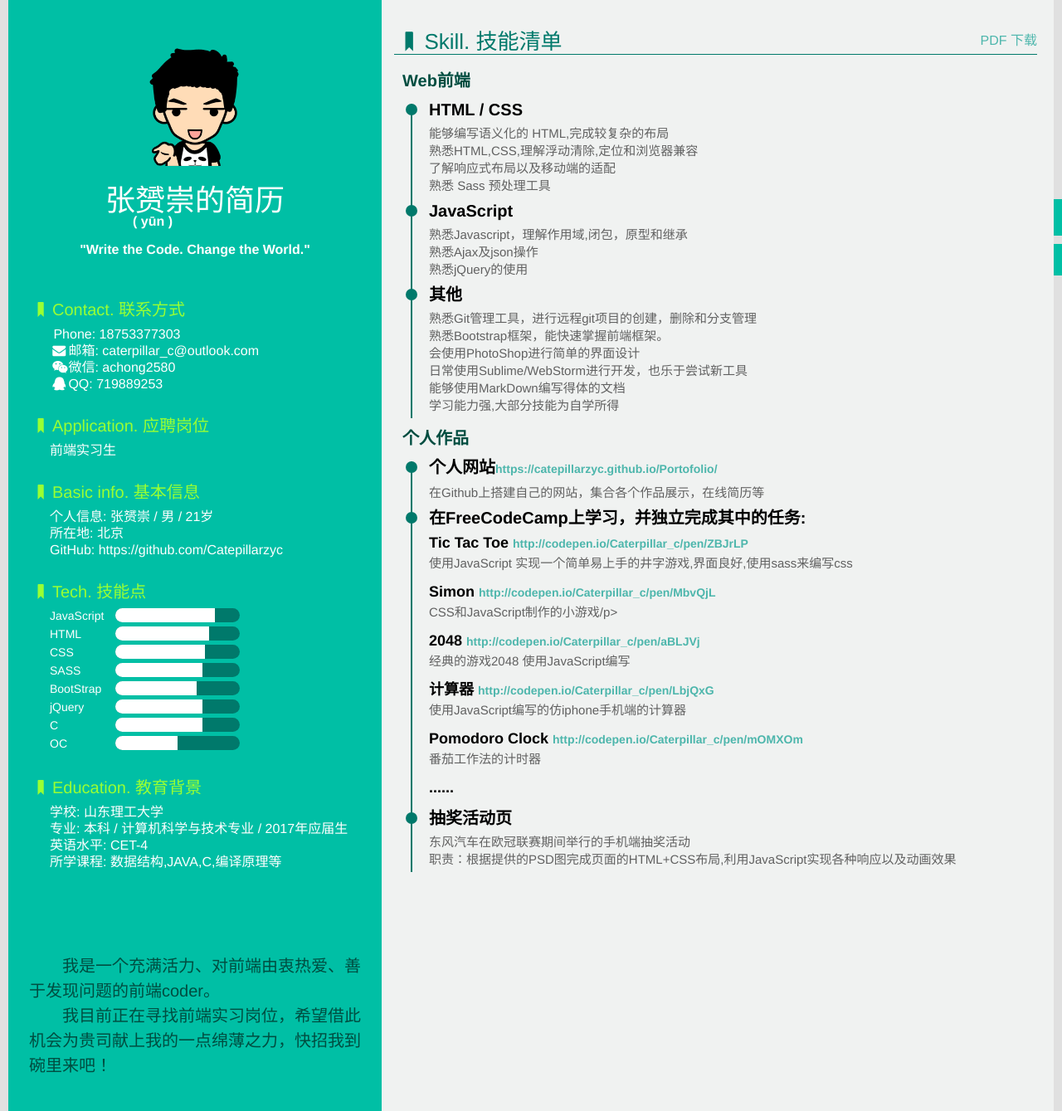
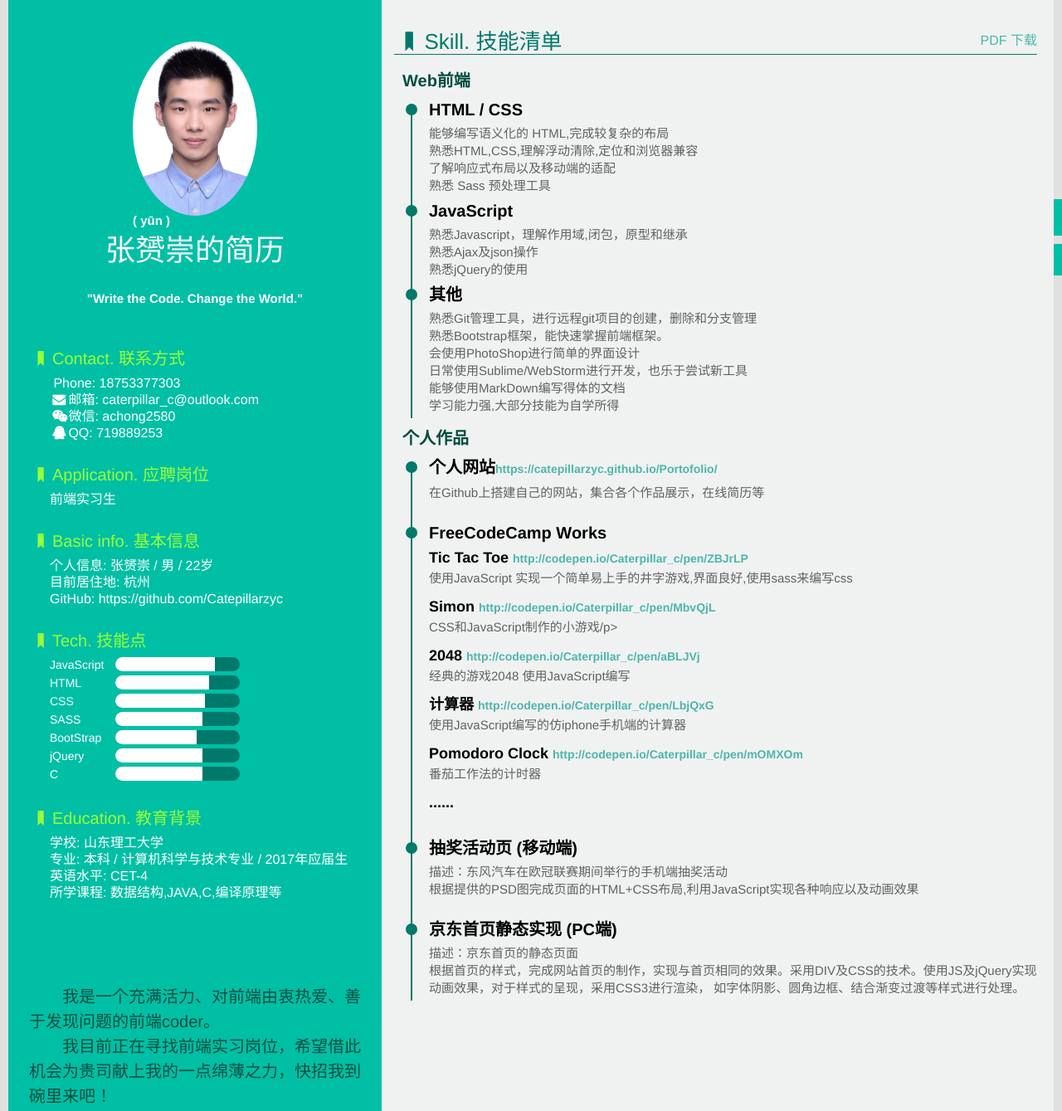
Before and after one commit to Catepillarzyc/Resume, a website: page index.html in a window 1280 px wide. Shown: the top 1339 px of the page at 83% size. Drawn offline with Linux system fonts and the light colour scheme.

Commit message:
201702271

```diff
--- a/index.html
+++ b/index.html
@@ -3,7 +3,7 @@
 <head>
     <meta charset="UTF-8">
     <title>张赟崇的简历</title>
-    <meta name="description" content="我是一个充满活力、对前端由衷热爱、善于发现问题的前端工程师。我目前正在寻找前端工程师岗位，希望借此机会为贵司献上我的一点绵薄之力，快招我到碗里来吧！">
+    <meta name="description" content="我是一个充满活力、对前端由衷热爱、善于发现问题的前端萌新。我目前正在寻找前端实习岗位，希望借此机会为贵司献上我的一点绵薄之力，快招我到碗里来吧！">
     <meta name="keywords" content="张赟崇,DIYgod,前端,工作,简历">
     <link rel="shortcut icon" href="favicon.ico">
     <link rel="stylesheet" href="dist/css/print.min.css">
@@ -25,7 +25,7 @@
 <div class="container">
     <div class="sidebar">
         <div class="title">
-            <img src="img/head.png">
+            <img src="img/me2.jpg" id="me">
             <h2 style="position: absolute; left: 150px; top:255px">( yūn )</h2>
 
             <h1>张赟崇的简历</h1>
@@ -47,9 +47,9 @@
             </li>
             <li class="someRight">
                 <dt><i class="icon-bookmark"></i>Basic info. 基本信息</dt>
-                <dd><span>个人信息:</span> 张赟崇 / 男 / 21岁</dd>
+                <dd><span>个人信息:</span> 张赟崇 / 男 / 22岁</dd>
                 <!-- <dd><span>教育经历:</span> 本科 / 山东理工大学计算机科学与技术专业 / 2017年毕业</dd> -->
-                <dd><span>所在地:</span> 北京</dd>
+                <dd><span>目前居住地:</span> 杭州</dd>
                 <!-- <dd><span>常用ID:</span> DIYgod</dd>
                 <dd><span>Blog:</span> <a href="https://www.anotherhome.net" target="_blank">www.anotherhome.net</a></dd> -->
                 <dd><span>GitHub:</span> <a href="https://github.com/Catepillarzyc" target="_blank">https://github.com/Catepillarzyc</a></dd>
@@ -98,12 +98,7 @@
                         <div class="skill-bar" style="width: 70%"></div>
                     </div>
                 </dd>
-                <dd>
-                    <div class="skill-name">OC</div>
-                    <div class="skill-bar-wrap">
-                        <div class="skill-bar" style="width: 50%"></div>
-                    </div>
-                </dd>
+
                 <!-- <dd>
                     <div class="skill-name">Java</div>
                     <div class="skill-bar-wrap">
@@ -214,10 +209,11 @@
                         <h4>个人网站<a href="https://catepillarzyc.github.io/Portofolio/" target="_blank">https://catepillarzyc.github.io/Portofolio/</a></h4>
                         <p>在Github上搭建自己的网站，集合各个作品展示，在线简历等</p>
                     </li>
+                    <br>
                     <li>
                         <div class="circle"></div>
 
-                        <h4>在FreeCodeCamp上学习，并独立完成其中的任务:</h4>
+                        <h4>FreeCodeCamp Works</h4>
                         <ul class="efe">
                             <li>
                                 <h5>Tic Tac Toe <a href="http://codepen.io/Caterpillar_c/pen/ZBJrLP" target="_blank">http://codepen.io/Caterpillar_c/pen/ZBJrLP</a></h5>
@@ -245,15 +241,25 @@
                             </li>
                         </ul>
                     </li>
+                    <br>
                     <li>
                             <div class="circle"></div>
                             <h4>
-                                抽奖活动页
+                                抽奖活动页 (移动端)
                             </h4>
-                            <p>东风汽车在欧冠联赛期间举行的手机端抽奖活动</p>
-                            <p>职责：根据提供的PSD图完成页面的HTML+CSS布局,利用JavaScript实现各种响应以及动画效果</p>
+                            <p>描述：东风汽车在欧冠联赛期间举行的手机端抽奖活动</p>
+                            <p>根据提供的PSD图完成页面的HTML+CSS布局,利用JavaScript实现各种响应以及动画效果</p>
                     </li>
-
+                    <br>
+                    <li>
+                            <div class="circle"></div>
+                            <h4>
+                                京东首页静态实现 (PC端)
+                            </h4>
+                            <p>描述：京东首页的静态页面</p>
+                            <p>根据首页的样式，完成网站首页的制作，实现与首页相同的效果。采用DIV及CSS的技术。使用JS及jQuery实现动画效果，对于样式的呈现，采用CSS3进行渲染， 如字体阴影、圆角边框、结合渐变过渡等样式进行处理。
+</p>
+                    </li>
 
 
 
--- a/src/css/print.scss
+++ b/src/css/print.scss
@@ -5,7 +5,7 @@
 
 body {
     background: #e0e0e0;
-    font-family: 'Helvetica Neue', Helvetica, 'Lucida Grande', Arial, 'Hiragino Sans GB', 微软雅黑, 'WenQuanYi Micro Hei', STHeiti, SimSun, sans-serif;
+
 }
 
 ul,
@@ -39,6 +39,10 @@ aside a {
     height: 1782px;
     position: relative;
     margin:0 auto;
+}
+
+.container img {
+    border-radius:50%;
 }
 
 .sidebar {
```
Also changed, not shown: dist/css/print.min.css, img/me2.jpg (added), 3 other files.
